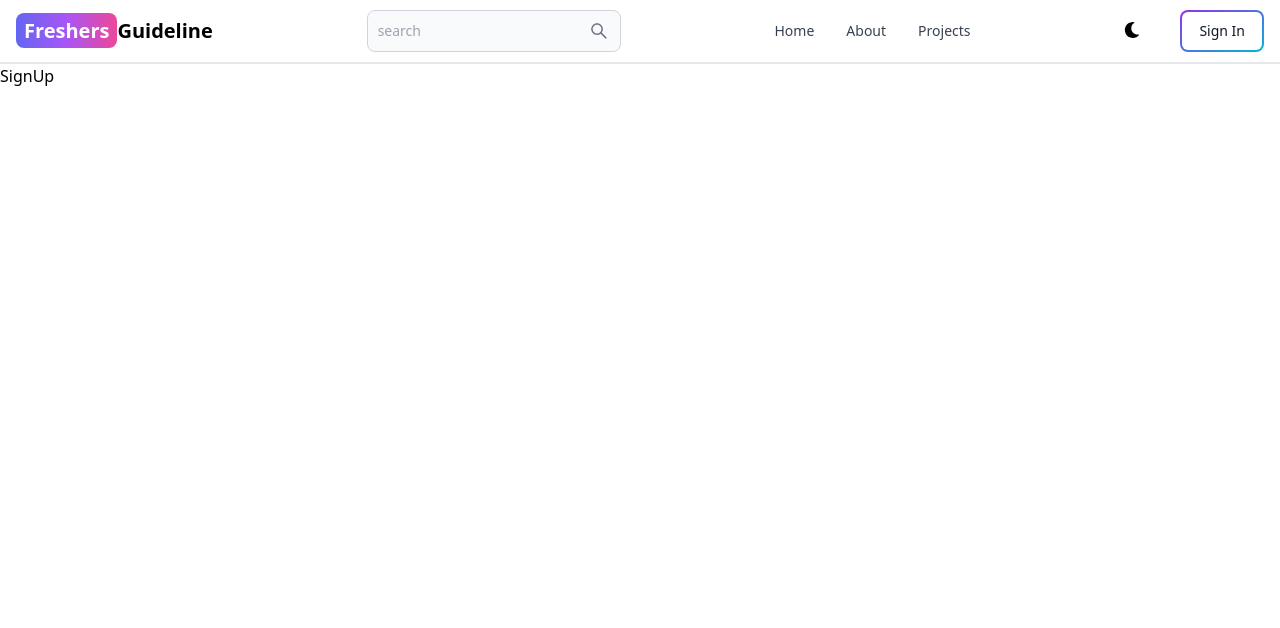
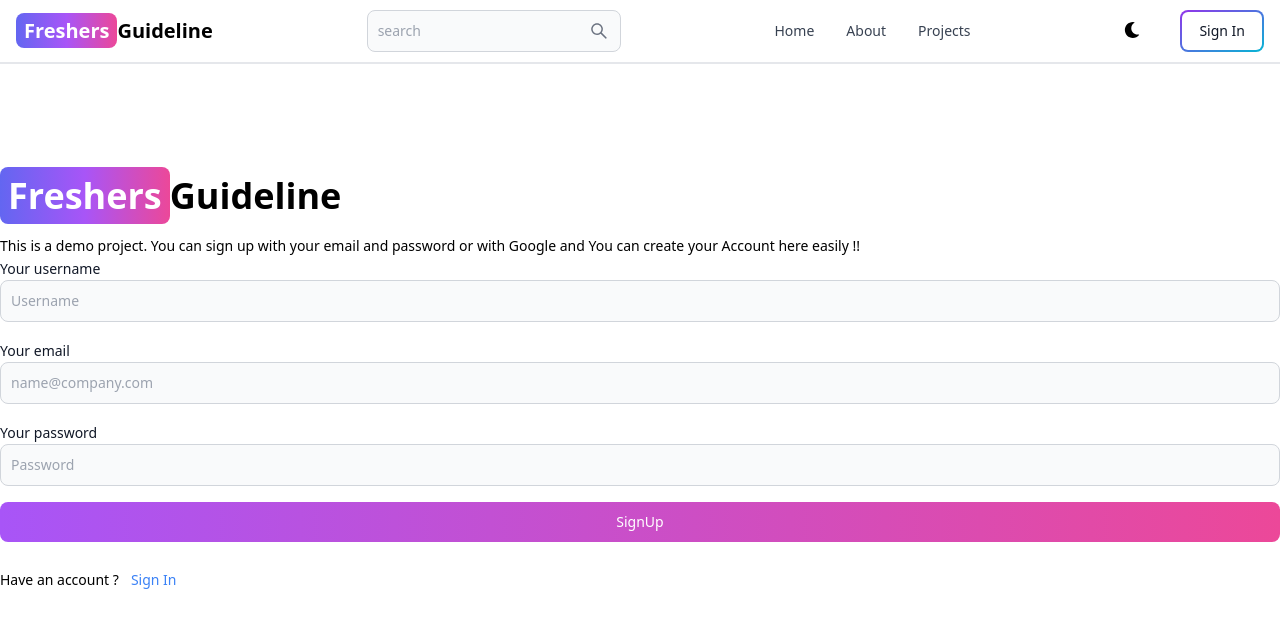
Before and after one commit to 2019331101-Tanjumul/MERN-FreshsersGuideline, a React (Vite) app in the folder client/: page /SignUp in a window 1280 px wide. Shown: the top 628 px of the page. Built offline with nearby package versions, Linux system fonts and the light colour scheme.

Commit message:
frontend of SignUP is added

```diff
--- a/client/src/pages/SignUp.jsx
+++ b/client/src/pages/SignUp.jsx
@@ -1,9 +1,74 @@
 import React from 'react'
+import { Link, useNavigate } from 'react-router-dom';
+import { Alert, Button, Label, Spinner, TextInput } from 'flowbite-react';
+import { useState } from 'react';
+function SignUp() {
+  return (
+    <div className='min-h-screen mt-20'>
+        <div className='flex p-4 max-w-3xl mx-auto flex-col md:flex-row md:items-center gap-4'></div>
+        {/* left */}
+        <div className='flex-1'>
+          <Link to='/' className='font-bold dark:text-white text-4xl'>
+            <span className='px-2 py-1 bg-gradient-to-r from-indigo-500 via-purple-500 to-pink-500 rounded-lg text-white'>
+              Freshers
+            </span>
+            Guideline
+          </Link>
+          <p className='text-sm mt-5'>
+            This is a demo project. You can sign up with your email and password
+            or with Google and You can create your Account here easily !!
+          </p>
+        </div>
+        {/* right side here */}
 
-export default function SignUp() {
-  return (
-    <div>
-       <h1>SignUp</h1>
+        <div className='flex-1'>
+          <form className='flex  flex-col gap-4' >
+            <div className=''>
+              <Label value='Your username' />
+              <TextInput
+                type='text'
+                placeholder='Username'
+                id='username'
+              />
+            </div>
+            <div>
+              <Label value='Your email' />
+              <TextInput
+                type='email'
+                placeholder='name@company.com'
+                id='username'
+
+              />
+            </div>
+            <div>
+              <Label value='Your password' />
+              <TextInput
+                type='password'
+                placeholder='Password'
+                id='password'
+
+              />
+            </div>
+            <Button
+              gradientDuoTone='purpleToPink'
+              type='submit'> SignUp
+                  {/* <>
+                  <Spinner size='sm' />
+                  <span className='pl-3'>Loading...</span>
+                </> */}
+
+            </Button>
+
+          </form>
+          <div className='flex gap-3 text-sm mt-7'>
+            <span>Have an account ?</span>
+            <Link to='/sign-in' className='text-blue-500'>
+              Sign In
+            </Link>
+          </div>
+         </div>
     </div>
-  )
-}
+    );
+    }
+
+export default SignUp
```
